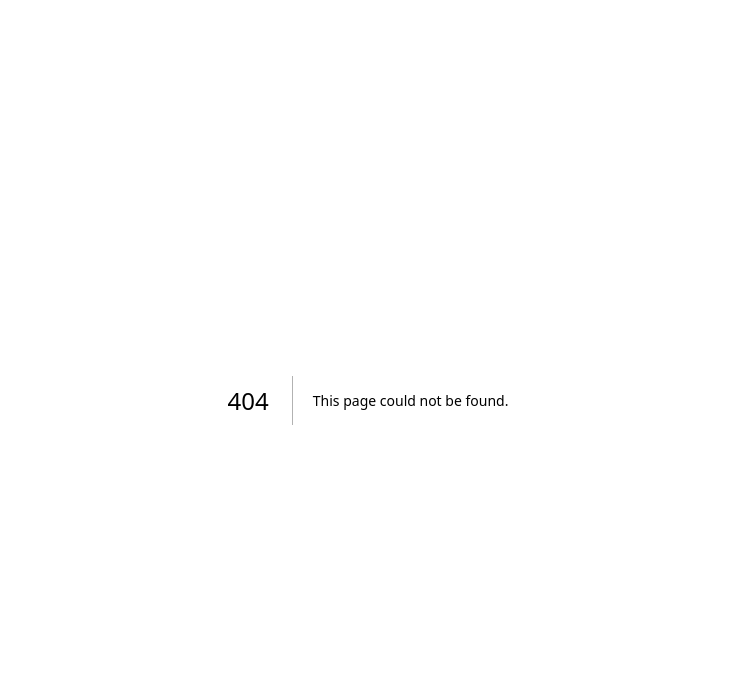
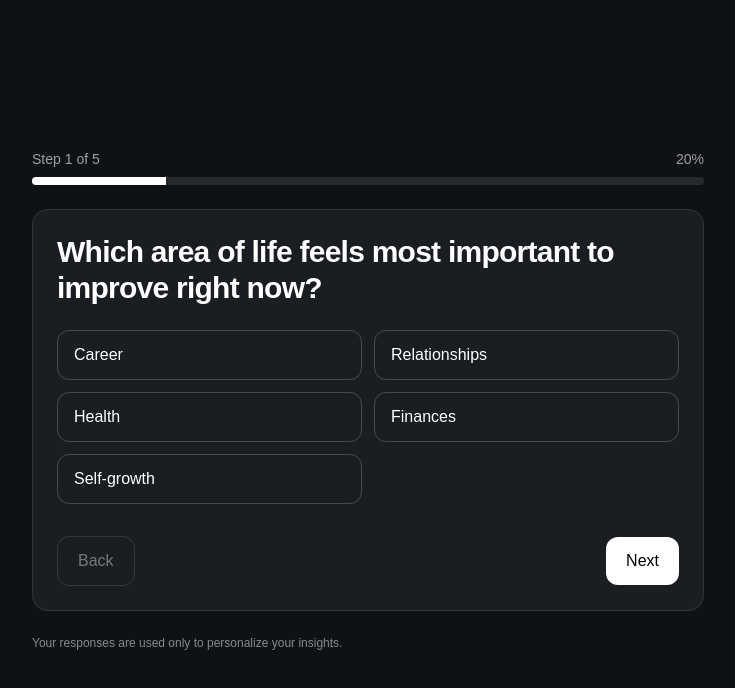
Before and after one commit to smzubs/withinyou-ai, a Next.js app: page /discover in a window 1280 px wide. Before the commit this address had no page. Shown: the top 688 px of the page, without its empty margins (272-1007 px from the left). Built offline with nearby package versions, Linux system fonts and the light colour scheme.

Commit message:
Add Clarity Discovery flow

```diff
--- /dev/null
+++ b/src/app/discover/page.tsx
@@ -0,0 +1,267 @@
+"use client";
+
+import { useState, useMemo } from "react";
+import { useRouter } from "next/navigation";
+import { track } from "@/lib/gtag";
+
+type Question =
+  | {
+      id: string;
+      type: "single";
+      title: string;
+      description?: string;
+      options: string[];
+      required?: boolean;
+    }
+  | {
+      id: string;
+      type: "text";
+      title: string;
+      description?: string;
+      placeholder?: string;
+      required?: boolean;
+    };
+
+// ✨ Draft questions — tweak freely
+const QUESTIONS: Question[] = [
+  {
+    id: "life-area",
+    type: "single",
+    title: "Which area of life feels most important to improve right now?",
+    options: ["Career", "Relationships", "Health", "Finances", "Self-growth"],
+    required: true,
+  },
+  {
+    id: "energy",
+    type: "single",
+    title: "How does your daily energy usually feel?",
+    options: ["Drained", "Neutral", "Focused", "Inspired"],
+    required: true,
+  },
+  {
+    id: "habit",
+    type: "single",
+    title: "Which habit would help you the most this month?",
+    options: [
+      "Morning routine",
+      "Deep work blocks",
+      "Daily movement",
+      "Journaling",
+      "Better sleep",
+    ],
+    required: true,
+  },
+  {
+    id: "blocker",
+    type: "text",
+    title: "What feels like the biggest blocker right now?",
+    placeholder: "Write a short sentence…",
+    required: false,
+  },
+  {
+    id: "ideal-week",
+    type: "text",
+    title: "Describe your ideal week in one or two sentences.",
+    placeholder: "What would it look & feel like?",
+    required: false,
+  },
+];
+
+export default function DiscoverPage() {
+  const router = useRouter();
+
+  // answers keyed by question.id
+  const [answers, setAnswers] = useState<Record<string, string>>({});
+  const [step, setStep] = useState<number>(0);
+  const [error, setError] = useState<string>("");
+
+  const total = QUESTIONS.length;
+  const q = QUESTIONS[step];
+
+  const progress = useMemo(
+    () => Math.round(((step + 1) / total) * 100),
+    [step, total]
+  );
+
+  function handleSelect(id: string, value: string) {
+    setAnswers((prev) => ({ ...prev, [id]: value }));
+    setError("");
+    track("question_answered", { id, value });
+  }
+
+  function next() {
+    // validation if required
+    if (q.required && !answers[q.id]) {
+      setError("Please answer before continuing.");
+      return;
+    }
+    const nextIndex = step + 1;
+    if (nextIndex < total) {
+      setStep(nextIndex);
+      track("question_step_next", { step: nextIndex + 1, id: QUESTIONS[nextIndex].id });
+    } else {
+      // finished
+      track("discovery_completed", { total_questions: total });
+      router.push("/discover/summary"); // you can add a real summary route later
+      // For now, inline "summary" screen:
+      setShowSummary(true);
+    }
+  }
+
+  function back() {
+    if (step === 0) return;
+    const prev = step - 1;
+    setStep(prev);
+    setError("");
+    track("question_step_back", { step: prev + 1, id: QUESTIONS[prev].id });
+  }
+
+  // --- lightweight inline “summary” (no extra route needed yet) ---
+  const [showSummary, setShowSummary] = useState(false);
+  if (showSummary) {
+    const pairs = QUESTIONS.map((qq) => ({
+      label: qq.title,
+      value: answers[qq.id] || "—",
+    }));
+
+    return (
+      <main className="min-h-screen bg-[#0E1116] text-white flex items-center justify-center p-6">
+        <div className="w-full max-w-2xl">
+          <h1 className="text-3xl md:text-4xl font-semibold tracking-tight">
+            Your Clarity Snapshot
+          </h1>
+          <p className="mt-2 text-white/70">
+            Thanks for sharing. Here’s a summary of your responses:
+          </p>
+
+          <div className="mt-6 space-y-4">
+            {pairs.map((p) => (
+              <div
+                key={p.label}
+                className="rounded-xl border border-white/10 p-4 bg-white/5"
+              >
+                <div className="text-sm text-white/50">{p.label}</div>
+                <div className="mt-1 text-white">{p.value}</div>
+              </div>
+            ))}
+          </div>
+
+          <div className="mt-8 flex gap-3">
+            <button
+              className="rounded-xl px-5 py-3 bg-white text-black font-medium hover:opacity-90 transition"
+              onClick={() => {
+                track("restart_discovery");
+                setStep(0);
+                setAnswers({});
+                setShowSummary(false);
+              }}
+            >
+              Restart
+            </button>
+            <button
+              className="rounded-xl px-5 py-3 border border-white/30 text-white hover:bg-white/10 transition"
+              onClick={() => {
+                track("summary_continue_next");
+                // next step could be: /signup or /recommendations
+              }}
+            >
+              Continue
+            </button>
+          </div>
+        </div>
+      </main>
+    );
+  }
+
+  // --- main wizard UI ---
+  return (
+    <main className="min-h-screen bg-[#0E1116] text-white flex items-center justify-center p-6">
+      <div className="w-full max-w-2xl">
+        {/* Progress */}
+        <div className="mb-6">
+          <div className="flex items-center justify-between text-sm text-white/60">
+            <span>
+              Step {step + 1} of {total}
+            </span>
+            <span>{progress}%</span>
+          </div>
+          <div className="mt-2 h-2 w-full rounded-full bg-white/10 overflow-hidden">
+            <div
+              className="h-full bg-white transition-all"
+              style={{ width: `${progress}%` }}
+            />
+          </div>
+        </div>
+
+        {/* Question card */}
+        <div className="rounded-2xl border border-white/10 bg-white/5 p-6">
+          <h1 className="text-2xl md:text-3xl font-semibold tracking-tight">
+            {q.title}
+          </h1>
+          {q.description && (
+            <p className="mt-2 text-white/70">{q.description}</p>
+          )}
+
+          <div className="mt-6 space-y-3">
+            {q.type === "single" && (
+              <div className="grid grid-cols-1 gap-3 md:grid-cols-2">
+                {q.options.map((option) => {
+                  const selected = answers[q.id] === option;
+                  return (
+                    <button
+                      key={option}
+                      type="button"
+                      onClick={() => handleSelect(q.id, option)}
+                      className={[
+                        "rounded-xl px-4 py-3 text-left border transition",
+                        selected
+                          ? "bg-white text-black border-white"
+                          : "border-white/20 hover:bg-white/10",
+                      ].join(" ")}
+                    >
+                      {option}
+                    </button>
+                  );
+                })}
+              </div>
+            )}
+
+            {q.type === "text" && (
+              <textarea
+                className="w-full rounded-xl bg-black/40 border border-white/20 p-4 outline-none focus:border-white/50 min-h-[120px]"
+                placeholder={q.placeholder || "Type here…"}
+                value={answers[q.id] || ""}
+                onChange={(e) => handleSelect(q.id, e.target.value)}
+              />
+            )}
+          </div>
+
+          {error && <p className="mt-3 text-red-400 text-sm">{error}</p>}
+
+          {/* Nav */}
+          <div className="mt-8 flex items-center justify-between gap-3">
+            <button
+              className="rounded-xl px-5 py-3 border border-white/30 text-white hover:bg-white/10 transition disabled:opacity-40"
+              onClick={back}
+              disabled={step === 0}
+            >
+              Back
+            </button>
+
+            <button
+              className="rounded-xl px-5 py-3 bg-white text-black font-medium hover:opacity-90 transition"
+              onClick={next}
+            >
+              {step + 1 < total ? "Next" : "Finish"}
+            </button>
+          </div>
+        </div>
+
+        {/* Footer helper text */}
+        <p className="mt-6 text-xs text-white/50">
+          Your responses are used only to personalize your insights.
+        </p>
+      </div>
+    </main>
+  );
+}
--- a/src/app/page.tsx
+++ b/src/app/page.tsx
@@ -1,19 +1,22 @@
 // src/app/page.tsx
 "use client";
 
-import { track } from "../lib/gtag"; // relative path to avoid alias issues
+import { track } from "../lib/gtag"; // keep relative path to avoid alias issues
 
 // Inline CTA component (no external import needed)
 function CTAButtons() {
   return (
     <div className="mt-8 flex items-center justify-center gap-3">
-      {/* Primary Button */}
+      {/* Primary Button → Now links to /discover */}
       <a
-        href="#"
-        onClick={(e) => {
-          e.preventDefault();
-          track("cta_click", { location: "hero", label: "Start Discovery Button", debug_mode: true });
-        }}
+        href="/discover"
+        onClick={() =>
+          track("cta_click", {
+            location: "hero",
+            label: "Start Discovery Button",
+            debug_mode: true,
+          })
+        }
         className="rounded-xl px-5 py-3 bg-white text-black font-medium hover:opacity-90 transition"
       >
         Start Discovery (15 min)
@@ -24,7 +27,11 @@ function CTAButtons() {
         href="#"
         onClick={(e) => {
           e.preventDefault();
-          track("gift_click", { location: "hero", label: "Gift of Clarity Button", debug_mode: true });
+          track("gift_click", {
+            location: "hero",
+            label: "Gift of Clarity Button",
+            debug_mode: true,
+          });
         }}
         className="rounded-xl px-5 py-3 border border-white/30 text-white/90 hover:bg-white/10 transition"
       >
```
